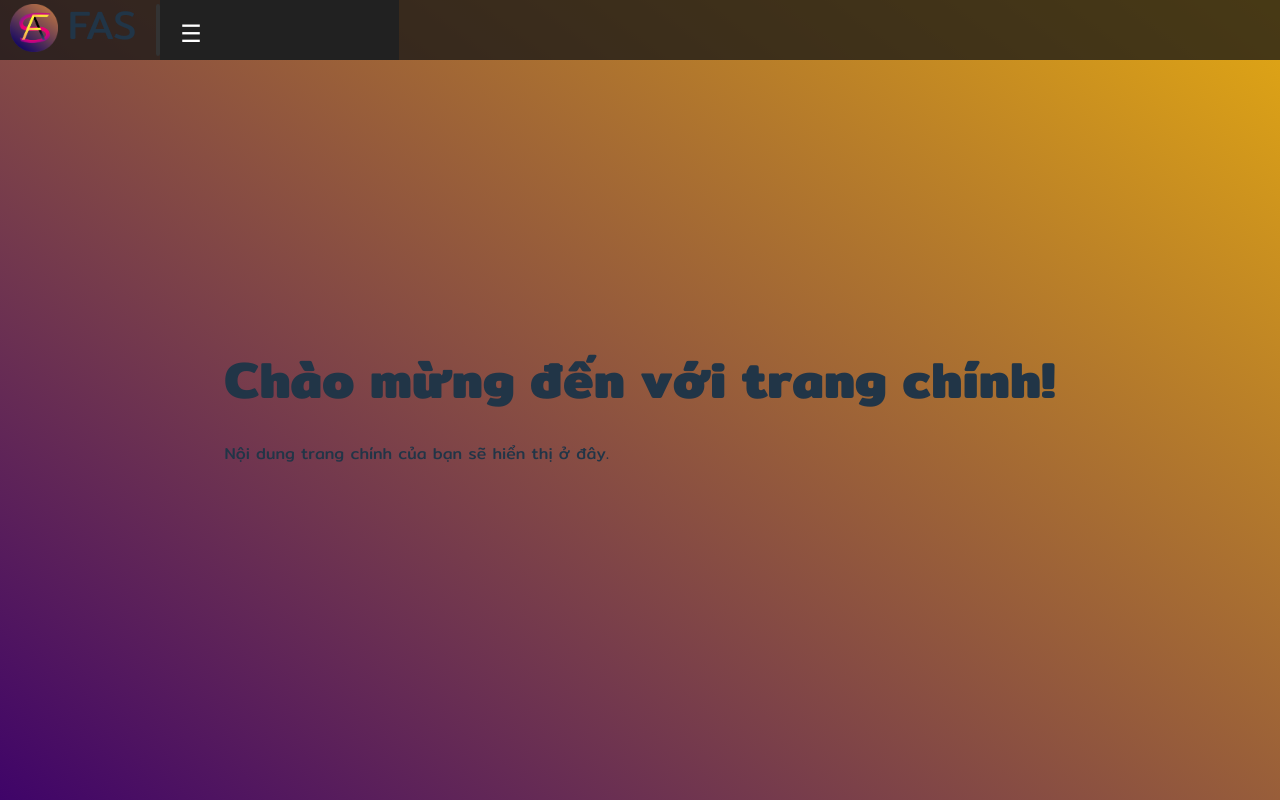
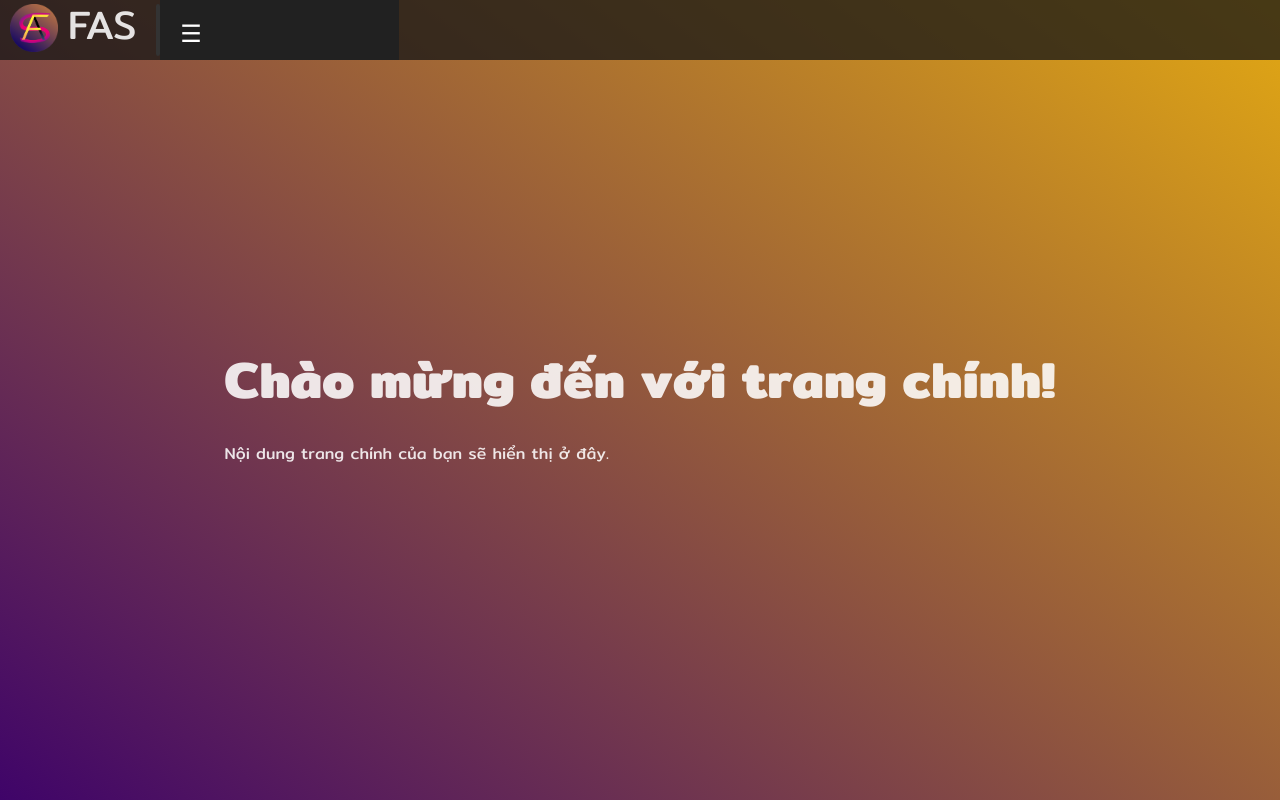
Before and after one commit to lelethecode/lele2, a Next.js app: page / in a window 1280 px wide. Built offline with nearby package versions, Linux system fonts and the light colour scheme.

Commit message:
Update globals.css
font fixing again

```diff
--- a/src/app/globals.css
+++ b/src/app/globals.css
@@ -41,7 +41,6 @@ h1 {
 
 @media (prefers-color-scheme: light) {
   :root {
-    color: #213547;
     background-color: #ffffff;
   }
   a:hover {
```
